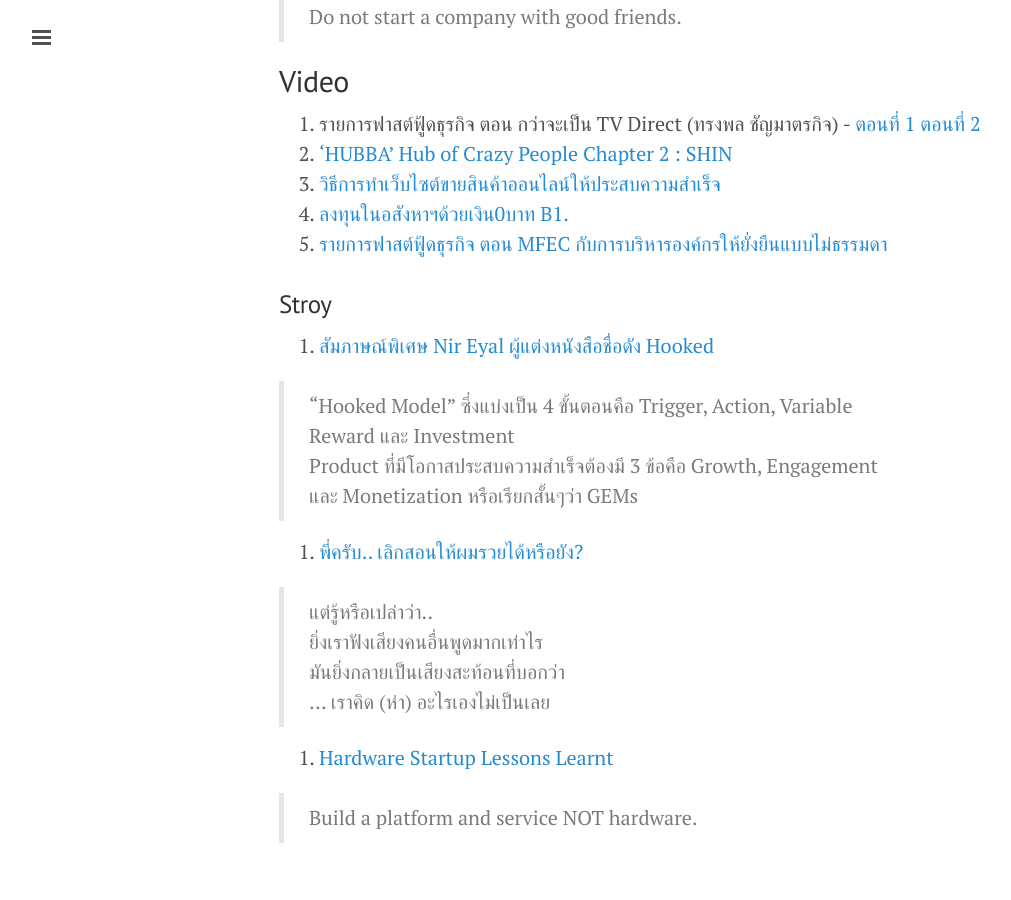
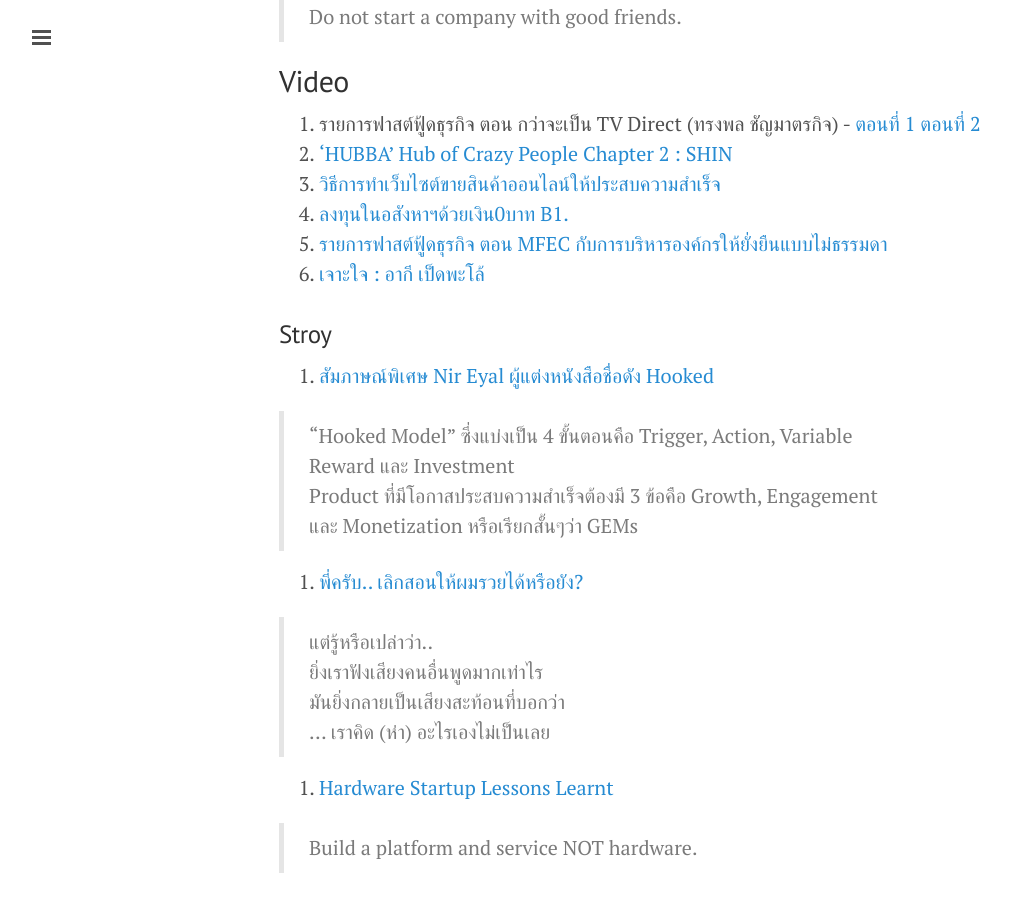
Before and after one commit to ibotdotout/ibotdotout.github.io, a Jekyll site: the page built from _posts/2015-10-01-startup.md, in a window 1280 px wide and 900 px high, scrolled down 613 px. Shown: the whole window, without its empty margins (1-1012 px from the left). Built offline with Jekyll 4.4.1, drawn with Linux system fonts in a browser that asks for light colours; nearby versions of some CDN libraries; Markdown is read by kramdown in place of the engine named in the settings.

Commit message:
Update startup clip

```diff
--- a/_posts/2015-10-01-startup.md
+++ b/_posts/2015-10-01-startup.md
@@ -27,6 +27,7 @@ permalink: startup
 3. [วิธีการทำเว็บไซต์ขายสินค้าออนไลน์ให้ประสบความสำเร็จ](https://www.facebook.com/smartsme/videos/557504484399577/)
 4. [ลงทุนในอสังหาฯด้วยเงิน0บาท B1.](https://www.youtube.com/watch?v=pNvfML-WhH4)
 5. [รายการฟาสต์ฟู้ดธุรกิจ ตอน MFEC กับการบริหารองค์กรให้ยั่งยืนแบบไม่ธรรมดา](https://www.youtube.com/watch?v=RfeVCwE9pkk)
+6. [เจาะใจ : อากี เป็ดพะโล้](https://www.youtube.com/watch?v=4au4MBL_G2s&list=PLFNE3s-klEBpsKIn7zU1yyX10ZmS-NlD3)
 
 
 ### Stroy
```
